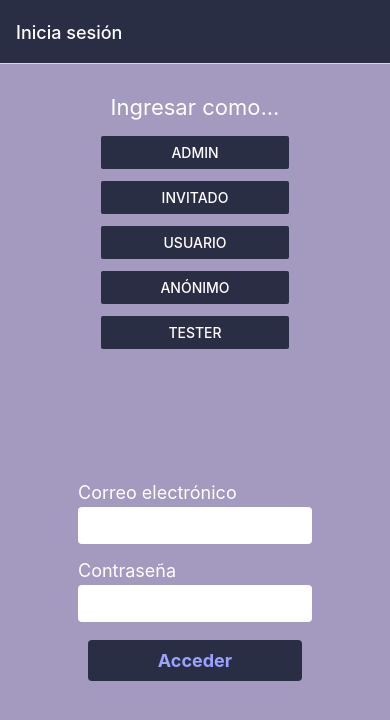
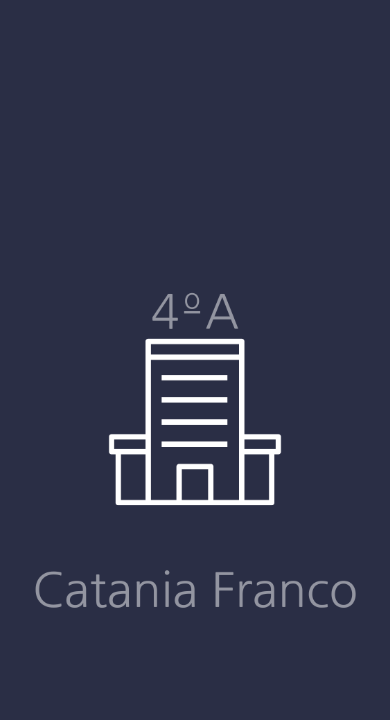
Before and after one commit to FrancoUTN/relevamiento-visual, a React Native app: screen / in a window 390 px wide. Shown: the top 720 px of the page. Built offline with nearby package versions, Linux system fonts and the light colour scheme.

Commit message:
A ver si corrigó blink animación

```diff
--- a/src/components/inicio/AnimatedSplashScreen.js
+++ b/src/components/inicio/AnimatedSplashScreen.js
@@ -1,4 +1,4 @@
-import { useEffect, useMemo, useState } from "react";
+import { useCallback, useEffect, useMemo, useState } from "react";
 import { Animated, Image, StyleSheet, View } from "react-native";
 import Constants from "expo-constants";
 import * as SplashScreen from "expo-splash-screen";
@@ -9,8 +9,17 @@
   const animation = useMemo(() => new Animated.Value(0), []);
   const [animationComplete, setAnimationComplete] = useState(false);
 
-    useEffect(() => {
-      // setTimeout(() => SplashScreen.hideAsync(), 300);
+  const onImageLoaded = useCallback(async () => {
+    try {
+      await SplashScreen.hideAsync();
+    } catch (e) {
+      console.log(e); // Útil
+    } finally {
+      efecto();
+    }
+  }, []);
+
+  const efecto = () => {
     SplashScreen.hideAsync();
 
     Animated.timing(animation, {
@@ -18,7 +27,7 @@
       duration: 5000,
       useNativeDriver: true,
     }).start(() => setAnimationComplete(true));
-    }, []);
+  };
 
   return (
     <View style={{ flex: 1 }}>
@@ -48,7 +57,7 @@
               opacity: animation
             }}
             source={texto}
-              // onLoadEnd={onImageLoaded}
+            onLoadEnd={onImageLoaded}
             fadeDuration={0}
           />
         </Animated.View>
```
Lines whose indentation alone changed are shown as unchanged.
